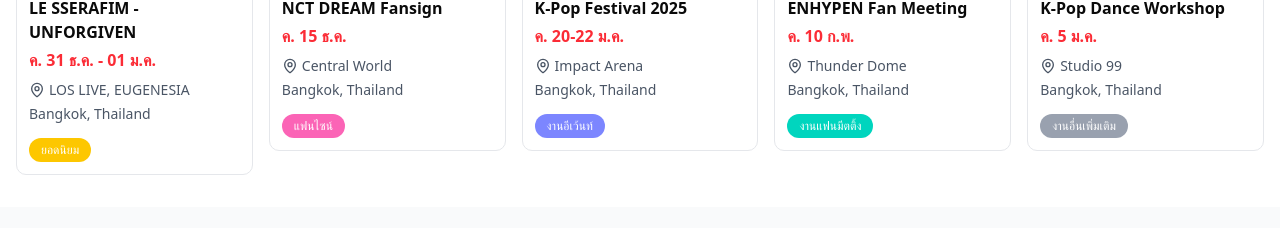
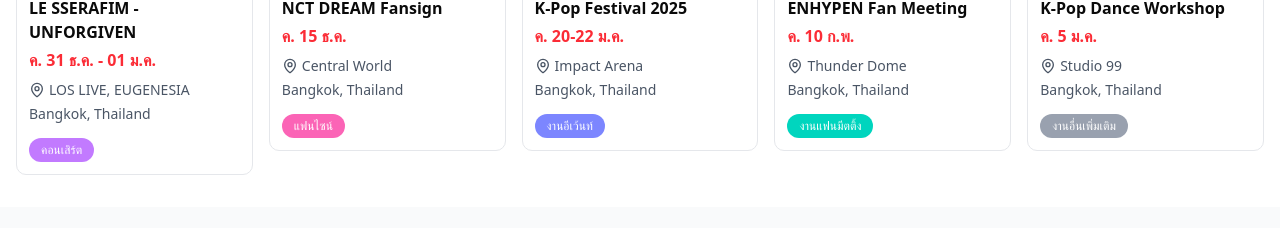
Before and after one commit to Newtgelo/tpp_demov1_2, a React (Vite) app: page / in a window 1280 px wide. Shown: the part 1580-1808 px from the top of the page. Built offline with nearby package versions, Linux system fonts and the light colour scheme.

Commit message:
fix Le sser

```diff
--- a/src/components/HomePage.tsx
+++ b/src/components/HomePage.tsx
@@ -86,6 +86,7 @@
     {
       id: 1,
       imageUrl: 'https://images.unsplash.com/photo-1514525253161-7a46d19cd819?w=400',
+      category: 'คอนเสิร์ต' as const,
       title: 'LE SSERAFIM - UNFORGIVEN',
       priceRange: 'ค. 31 ธ.ค. - 01 ม.ค.',
       venue: 'LOS LIVE, EUGENESIA',
```
